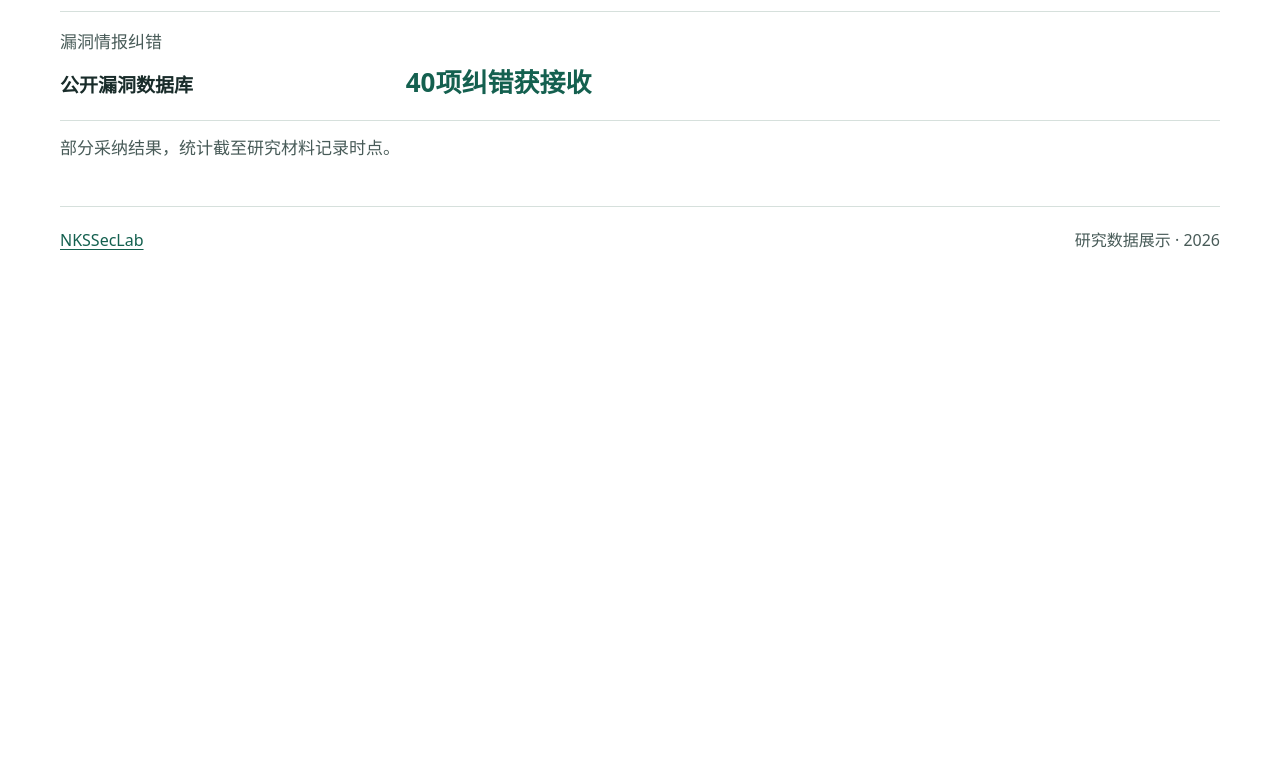
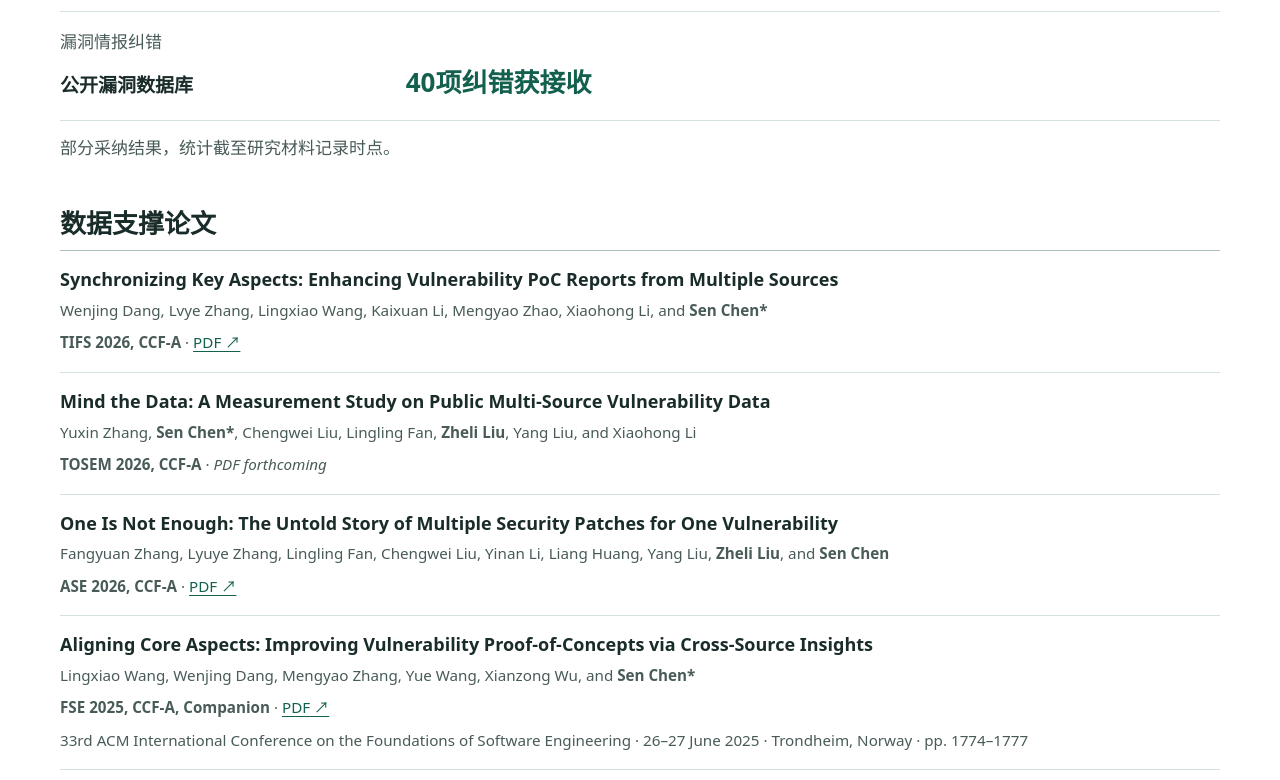
Before and after one commit to nksseclab/security-data, a plain HTML site: page index.html in a window 1280 px wide. Shown: the part 2020-2800 px from the top of the page. Before the commit the page ends 2292 px from the top, so only its background shows below. Drawn offline with Linux system fonts and the light colour scheme.

Commit message:
add pubs

```diff
--- a/index.html
+++ b/index.html
@@ -3,10 +3,10 @@
 <head>
 <meta charset="utf-8"><meta name="viewport" content="width=device-width,initial-scale=1">
 <meta name="description" content="多源漏洞、PoC、补丁和评测任务：从公开安全信息到可信数据与可执行评测。">
-<title>NKSSecLab漏洞数据资源平台</title><link rel="stylesheet" href="style.css?v=20261124-1">
+<title>NKSSecLab漏洞数据资源平台</title><link rel="stylesheet" href="style.css?v=20261125-2">
 </head>
 <body>
-<header id="top"><a class="brand" href="#top">NKSSecLab</a><nav aria-label="主导航"><a href="#cases">典型案例</a><a href="#adoption">外部采纳</a></nav></header>
+<header id="top"><a class="brand" href="https://nksseclab.github.io/">NKSSecLab</a><nav aria-label="主导航"><a href="#cases">典型案例</a><a href="#adoption">外部采纳</a><a href="#publications">数据支撑论文</a></nav></header>
 <main>
 <section class="hero"><h1>高质量与高价值漏洞数据资源</h1><p class="subtitle">漏洞、PoC/Exp、补丁与大模型评测</p><p class="intro">1. 经过多源采集、信息补全与正确性验证，形成高质量漏洞数据<br>2. 真实漏洞构建可执行、可判分任务，评测形成高价值训练数据</p><div class="hero-links"><a class="hero-primary" href="#cases">查看典型案例</a></div></section>
 <section class="overview" aria-labelledby="overview-title"><h2 id="overview-title">数据概览</h2><div class="metrics"><article><small>漏洞条目记录</small><strong>130万+</strong><p>16个来源 · 约44万个漏洞</p></article><article><small>多源PoC/Exp报告</small><strong>50万+</strong><p>13个来源 · 覆盖49,681个漏洞</p></article><article><small>补丁记录</small><strong>4万+</strong><p>关联3万个CVE · 16k条多补丁类型</p></article><article><small>评测题目</small><strong>364</strong><p>1999-2026年 · 隔离环境与轨迹</p></article></div><div class="metrics metrics-detail" aria-label="漏洞关联统计"><article><small>有 PoC 的漏洞</small><strong>49,681</strong></article><article><small>有补丁的漏洞</small><strong>48,632</strong></article><article><small>有补丁且有 PoC</small><strong>6,604</strong></article><article><small>有补丁但无 PoC</small><strong>42,028</strong><p>2011–2026 年：41,506 个</p></article><article><small>有补丁且属复杂 PoC</small><strong>1,896</strong><p>2011–2026 年：1,873 个</p></article></div></section>
@@ -17,4 +17,56 @@
 <article><span class="adoption-kind">受影响版本补报</span><h3>GitHub Advisory Database</h3><strong>62<small>个版本获采纳</small></strong></article>
 <article><span class="adoption-kind">漏洞情报纠错</span><h3>公开漏洞数据库</h3><strong>40<small>项纠错获接收</small></strong></article>
 </div><p class="adoption-note">部分采纳结果，统计截至研究材料记录时点。</p></section>
-</main><footer><a href="#top">NKSSecLab</a><span>研究数据展示 · 2026</span></footer><script src="app.js"></script></body></html>
+<section id="publications" aria-labelledby="publications-title">
+  <div class="section-top"><h2 id="publications-title">数据支撑论文</h2></div>
+  <ul class="publication-list" role="list">
+    <li>
+      <h3>Synchronizing Key Aspects: Enhancing Vulnerability PoC Reports from Multiple Sources</h3>
+      <p>Wenjing Dang, Lvye Zhang, Lingxiao Wang, Kaixuan Li, Mengyao Zhao, Xiaohong Li, and <strong>Sen Chen*</strong></p>
+      <p><strong>TIFS 2026, CCF-A</strong> · <a href="https://sen-chen.github.io/pdf/J24-TIFS2026-Synchronizing%20Key%20Aspects%20Enhancing%20Vulnerability%20PoC%20Reports%20from%20Multiple%20Sources.pdf">PDF ↗</a></p>
+    </li>
+    <li>
+      <h3>Mind the Data: A Measurement Study on Public Multi-Source Vulnerability Data</h3>
+      <p>Yuxin Zhang, <strong>Sen Chen*</strong>, Chengwei Liu, Lingling Fan, <strong>Zheli Liu</strong>, Yang Liu, and Xiaohong Li</p>
+      <p><strong>TOSEM 2026, CCF-A</strong> · <em>PDF forthcoming</em></p>
+    </li>
+    <!-- <li>
+      <h3>Vulnerability Proof-of-Concepts in Software Supply Chain: Real-World Usage Scenarios from the Perspective of Migration</h3>
+      <p>Wenjing Dang, Xiaohong Li, and <strong>Sen Chen*</strong></p>
+      <p><strong>SWGeno 2026, CCF-A Workshop</strong> · <a href="https://sen-chen.github.io/pdf/C64-SWGeno2026-Vulnerability%20Proof-of-Concepts%20in%20Software%20Supply%20Chain%20Real-World%20Usage%20Scenarios%20from%20the%20Perspective%20of%20Migration.pdf">PDF ↗</a></p>
+    </li> -->
+    <li>
+      <h3>One Is Not Enough: The Untold Story of Multiple Security Patches for One Vulnerability</h3>
+      <p>Fangyuan Zhang, Lyuye Zhang, Lingling Fan, Chengwei Liu, Yinan Li, Liang Huang, Yang Liu, <strong>Zheli Liu</strong>, and <strong>Sen Chen</strong></p>
+      <p><strong>ASE 2026, CCF-A</strong> · <a href="https://sen-chen.github.io/pdf/C66-ASE2026-One%20Is%20Not%20Enough%20The%20Untold%20Story%20of%20Multiple%20Security%20Patches%20for%20One%20Vulnerability.pdf">PDF ↗</a></p>
+    </li>
+    <!-- <li>
+      <h3>Real-World Usability of Vulnerability Proof-of-Concepts: A Comprehensive Study</h3>
+      <p>Wenjing Dang, Kaixuan Li, <strong>Sen Chen*</strong>, Zhenwei Zhuo, Lyuye Zhang, and <strong>Zheli Liu</strong></p>
+      <p><strong>Preprint, 2025</strong> · <a href="https://arxiv.org/abs/2510.18448">arXiv ↗</a></p>
+    </li> -->
+    <!-- <li>
+      <h3>A Systematic Study on Generating Web Vulnerability Proof-of-Concepts Using Large Language Models</h3>
+      <p>Mengyao Zhao, Kaixuan Li, Lyuye Zhang, Wenjing Dang, Chenggong Ding, <strong>Sen Chen*</strong>, and <strong>Zheli Liu</strong></p>
+      <p><strong>Preprint, 2025</strong> · <a href="https://arxiv.org/abs/2510.10148">arXiv ↗</a></p>
+    </li> -->
+    <li>
+      <h3>Aligning Core Aspects: Improving Vulnerability Proof-of-Concepts via Cross-Source Insights</h3>
+      <p>Lingxiao Wang, Wenjing Dang, Mengyao Zhang, Yue Wang, Xianzong Wu, and <strong>Sen Chen*</strong></p>
+      <p><strong>FSE 2025, CCF-A, Companion</strong> · <a href="https://sen-chen.github.io/pdf/C50-FSE2025-Aligning%20Core%20Aspects%20Improving%20Vulnerability%20Proof-of-Concepts%20via%20Cross-Source%20Insights.pdf">PDF ↗</a></p>
+      <p>33rd ACM International Conference on the Foundations of Software Engineering · 26–27 June 2025 · Trondheim, Norway · pp. 1774–1777</p>
+    </li>
+    <li>
+      <h3>PatchFinder: A Two-Phase Approach to Security Patch Tracing for Disclosed Vulnerabilities in Open-Source Software</h3>
+      <p>Kaixuan Li, Jian Zhang, <strong>Sen Chen</strong>, Han Liu, Yang Liu, and Yixiang Chen</p>
+      <p><strong>ISSTA 2024, CCF-A</strong> · <a href="https://sen-chen.github.io/pdf/C47-ISSTA2024-PatchFinder%20A%20Two-Phase%20Approach%20to%20Security%20Patch%20Tracing%20for%20Disclosed%20Vulnerabilities%20in%20Open-Source%20Software.pdf">PDF ↗</a></p>
+      <p>ACM SIGSOFT International Symposium on Software Testing and Analysis · 16–20 September 2024 · Vienna, Austria · pp. 590–602</p>
+    </li>
+    <li>
+      <h3>Detecting and Augmenting Missing Key Aspects in Vulnerability Descriptions</h3>
+      <p>Hao Guo, <strong>Sen Chen*</strong>, Zhenchang Xing, Xiaohong Li, Yude Bai, and Jiamou Sun</p>
+      <p><strong>TOSEM 2022, CCF-A</strong> · <a href="https://sen-chen.github.io/pdf/J11-TOSEM2021-Detecting%20and%20Augmenting%20Missing%20Key%20Aspects%20in%20Vulnerability%20Descriptions.pdf">PDF ↗</a></p>
+    </li>
+  </ul>
+</section>
+</main><footer><a href="https://nksseclab.github.io/">NKSSecLab</a><span>研究数据展示 · 2026</span></footer><script src="app.js"></script></body></html>
--- a/style.css
+++ b/style.css
@@ -34,6 +34,25 @@ header { border-bottom: 1px solid var(--line); }
 nav { display: flex; flex-wrap: wrap; gap: .25rem 1.25rem; }
 nav a { text-decoration: none; }
 nav a:hover { text-decoration: underline; }
+
+.publication-list {
+  margin: 0;
+  padding: 0;
+  list-style: none;
+}
+.publication-list > li {
+  padding-block: 1rem;
+  border-bottom: 1px solid var(--line);
+}
+.publication-list h3 {
+  margin: 0;
+  font-size: 1.125rem;
+}
+.publication-list p {
+  margin: .35rem 0 0;
+  color: var(--muted);
+  font-size: .95rem;
+}
 
 .hero { padding-block: 2.5rem 1.75rem; }
 h1, h2, h3 { line-height: 1.35; }
```
